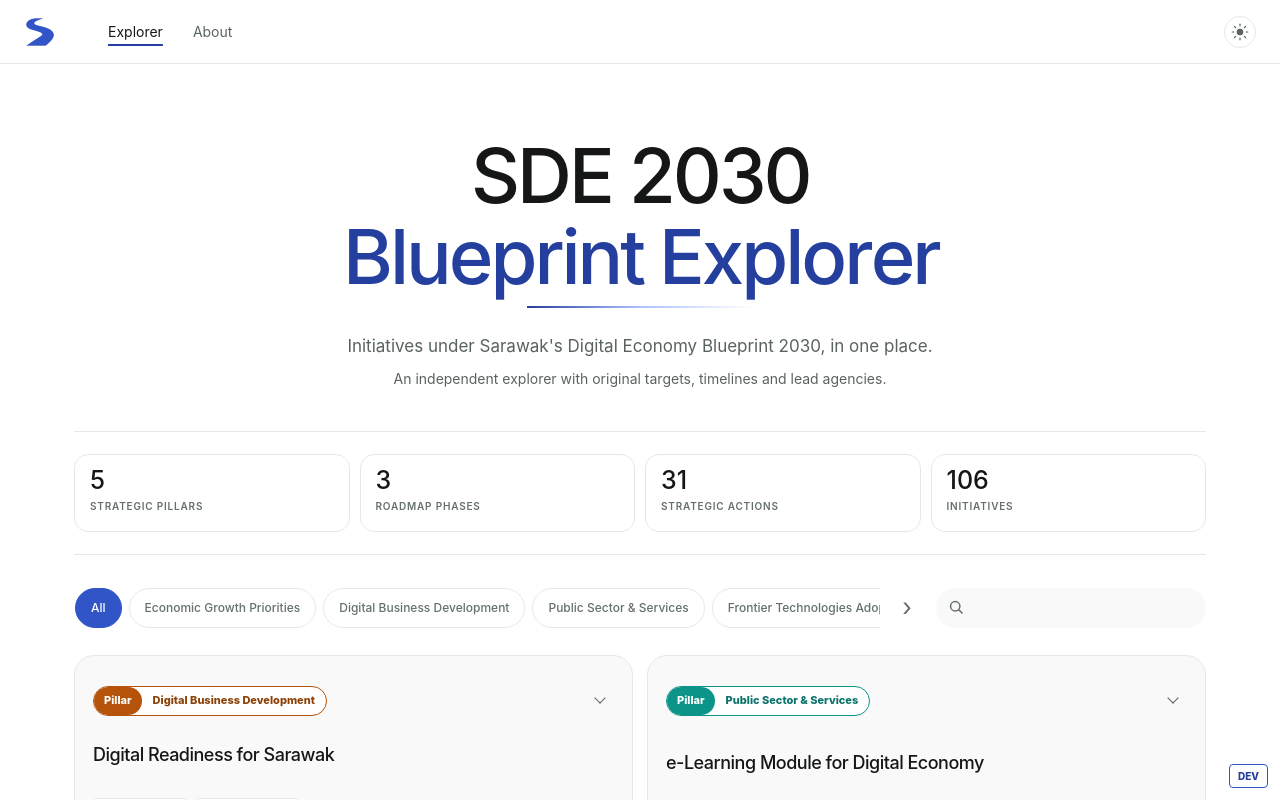
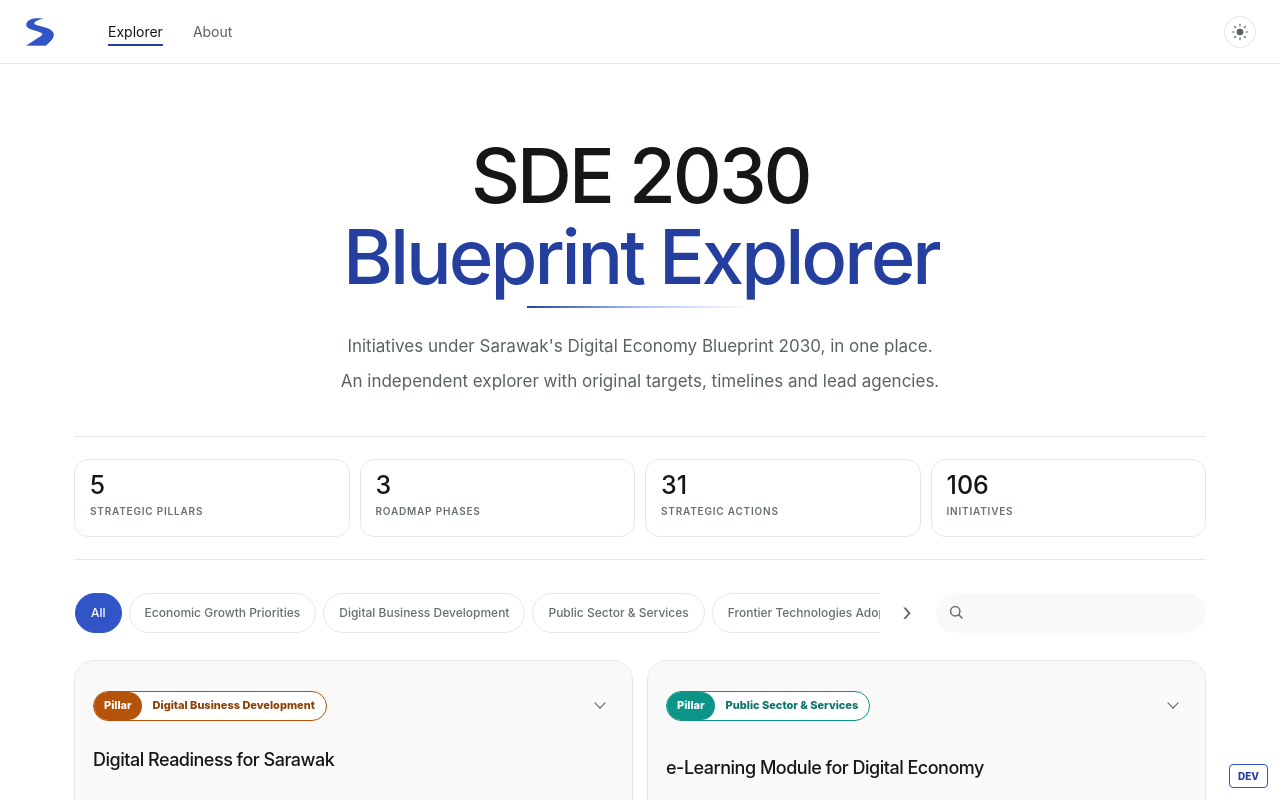
Before and after one commit to nazirulhafiy/sarawak-sde-2030-blueprint-explorer, a React (Vite) app: page / in a window 1280 px wide. Shown: the top 800 px of the page. Built offline with nearby package versions, Linux system fonts and the light colour scheme.

Commit message:
Equalize hero description paragraph font sizes
Remove the 14px override on the second .tracker-description
paragraph so it inherits the shared 17px/16px size; keep margin.

Co-authored-by: etmost.gg <etmost.gg@gmail.com>

```diff
--- a/src/index.css
+++ b/src/index.css
@@ -1611,7 +1611,7 @@ html[data-interface="v2"] .tracker-title-context, html[data-interface="v2"] .tra
 html[data-interface="v2"] .tracker-title-product { color: var(--brand-strong); }
 html[data-interface="v2"] .tracker-title-product::after { display: block; width: 38%; height: 2px; margin: 10px auto 0; background: linear-gradient(90deg, var(--brand-strong), #aec0ff, transparent); content: ""; }
 html[data-interface="v2"] .tracker-description, html[data-interface="v2"] .explorer-intro { max-width: 820px; margin: 24px auto 0; color: var(--text-secondary); font-size: 17px; line-height: 1.7; }
-html[data-interface="v2"] .tracker-description p + p { margin-top: 6px; font-size: 14px; }
+html[data-interface="v2"] .tracker-description p + p { margin-top: 6px; }
 html[data-interface="v2"] .tracker-last-updated { margin: 0 0 36px; text-align: center; }
 html[data-interface="v2"] .tracker-updates-link { color: var(--text-secondary); font-size: 12px; font-weight: 600; }
 html[data-interface="v2"] .tracker-summary-stage { padding: 22px 0; border-top: 1px solid var(--border); border-bottom: 1px solid var(--border); }
```
Also changed, not shown: 1 other file (tests, documents, lock files or other folders).
